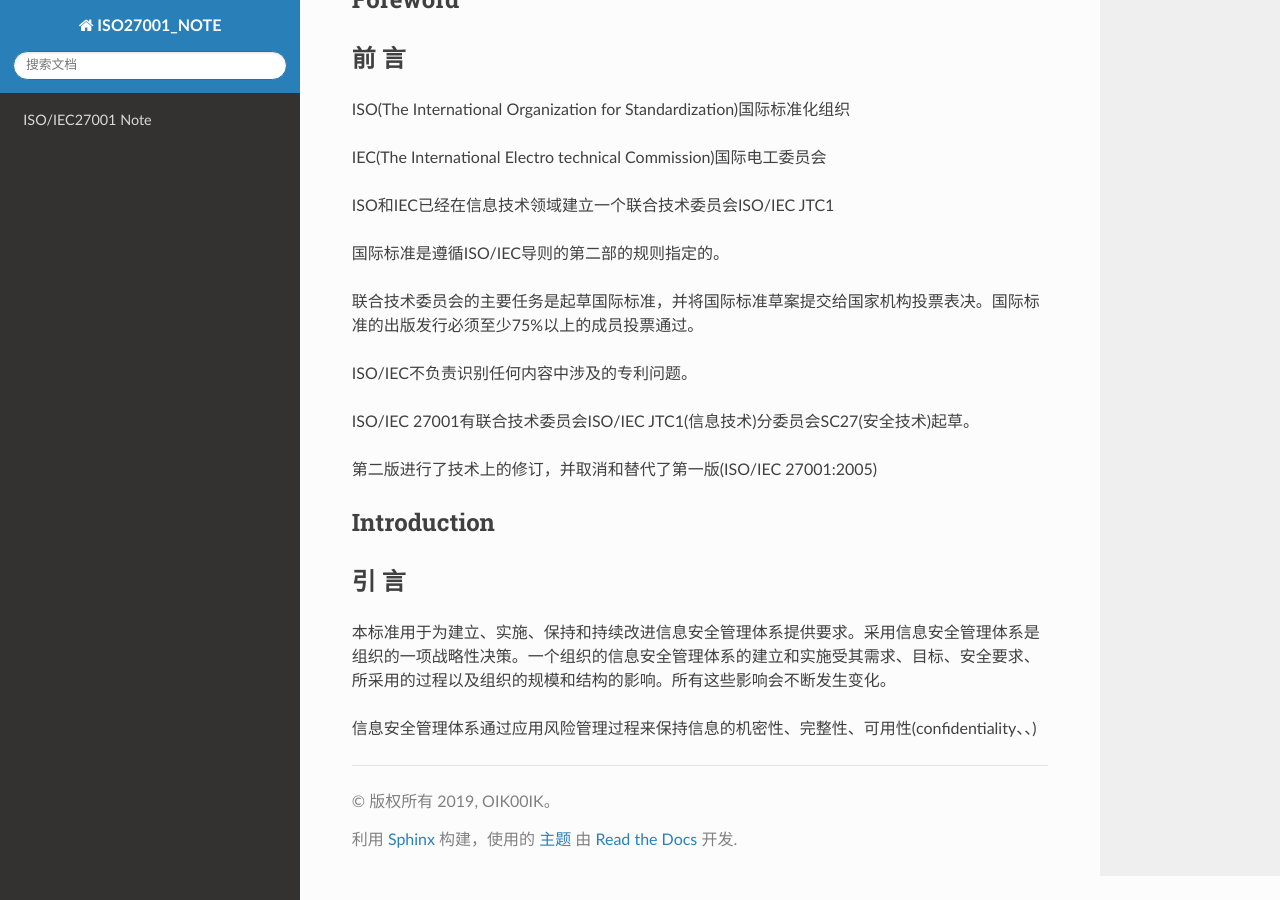
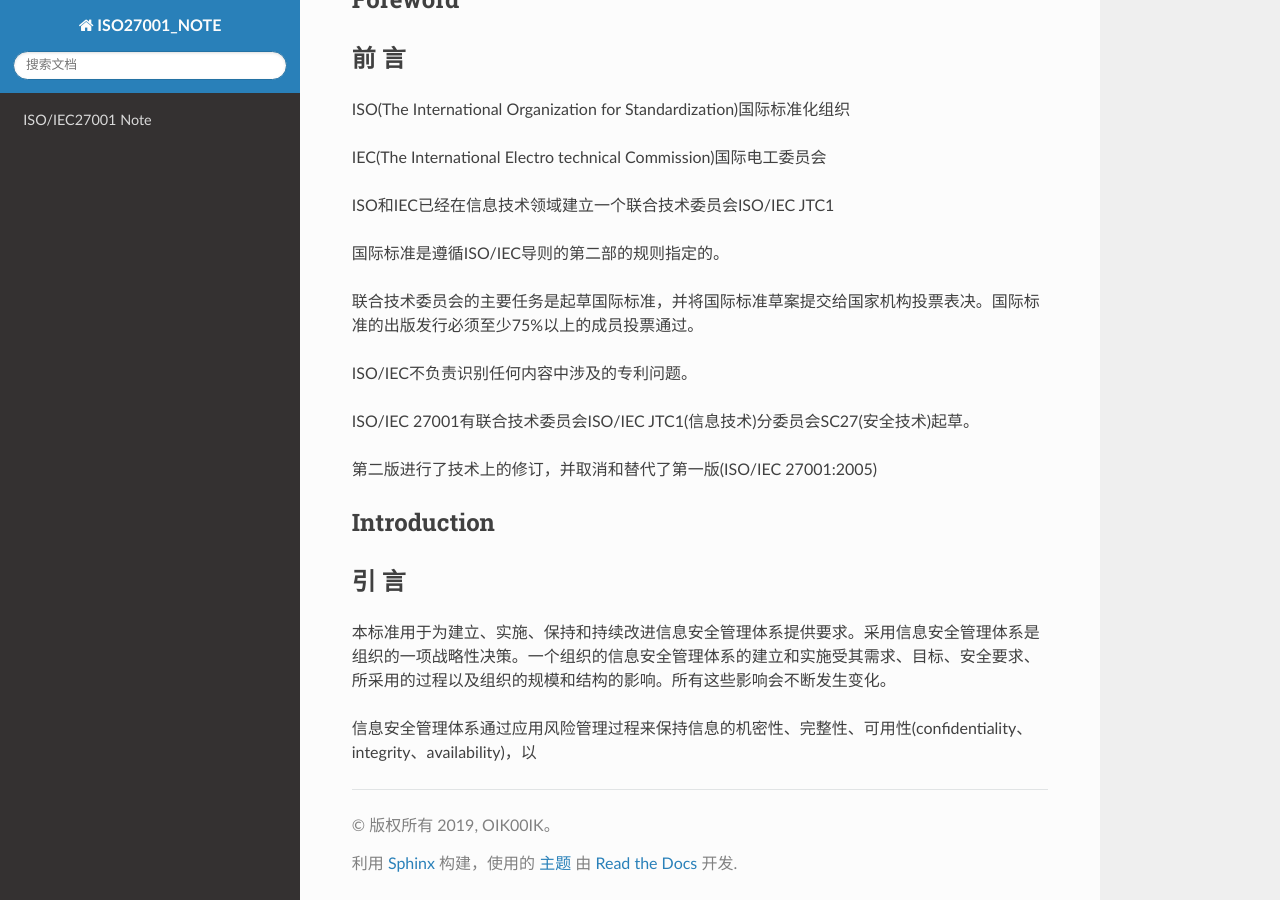
Before and after one commit to OIK00IK/JiangHuNotes, a Sphinx documentation site: the page built from Security/ISO27001/Note/source/ISO27001.md, in a window 1280 px wide and 900 px high, scrolled down 614 px. Built offline with Sphinx 7.4.7 and the Read the Docs theme 2.0.0, drawn with Linux system fonts in a browser that asks for light colours.

Commit message:
20190426_commit

```diff
--- a/Security/ISO27001/Note/source/ISO27001.md
+++ b/Security/ISO27001/Note/source/ISO27001.md
@@ -43,4 +43,4 @@ ISO/IEC 27001有联合技术委员会ISO/IEC JTC1(信息技术)分委员会SC27(
 
 本标准用于为建立、实施、保持和持续改进信息安全管理体系提供要求。采用信息安全管理体系是组织的一项战略性决策。一个组织的信息安全管理体系的建立和实施受其需求、目标、安全要求、所采用的过程以及组织的规模和结构的影响。所有这些影响会不断发生变化。
 
-信息安全管理体系通过应用风险管理过程来保持信息的机密性、完整性、可用性(confidentiality、、)
+信息安全管理体系通过应用风险管理过程来保持信息的机密性、完整性、可用性(confidentiality、integrity、availability)，以
```
